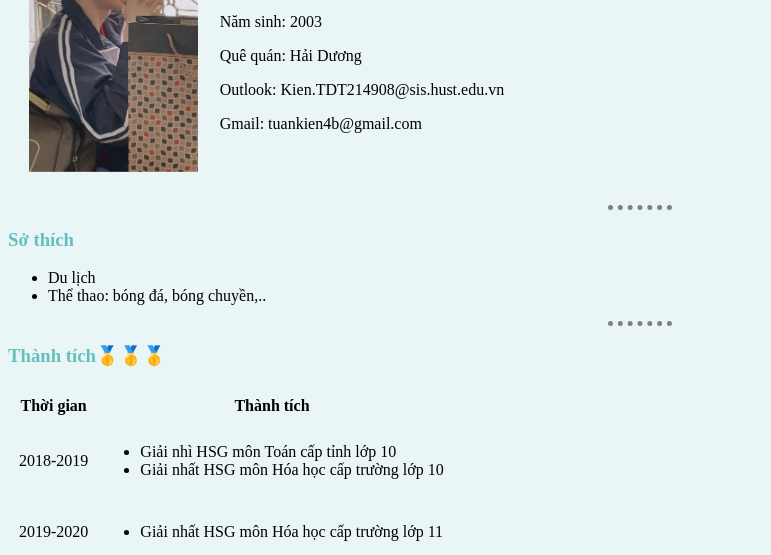
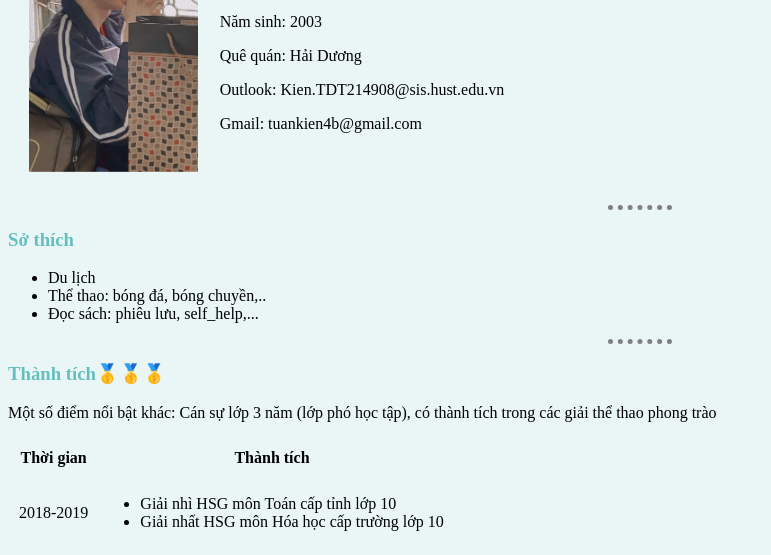
Before and after one commit to keinnaut/Profile, a plain HTML site: page index.html in a window 1280 px wide. Shown: the part 157-712 px from the top of the page, without its empty margins (0-771 px from the left). Drawn offline with Linux system fonts and the light colour scheme.

Commit message:
Update index.html

```diff
--- a/index.html
+++ b/index.html
@@ -24,6 +24,7 @@
     <ul>
       <li>Du lịch</li>
       <li>Thể thao: bóng đá, bóng chuyền,..</li>
+      <li>Đọc sách: phiêu lưu, self_help,...</li>
     </ul>
     <hr>
     <h3>Thành tích🥇🥇🥇</h3>
@@ -67,6 +68,7 @@
           </td>
         </tr>
       </tbody>
+      <p>Một số điểm nổi bật khác: Cán sự lớp 3 năm (lớp phó học tập), có thành tích trong các giải thể thao phong trào</p>
     </table>
     <hr>
     <h3>Kĩ năng</h3>
```
